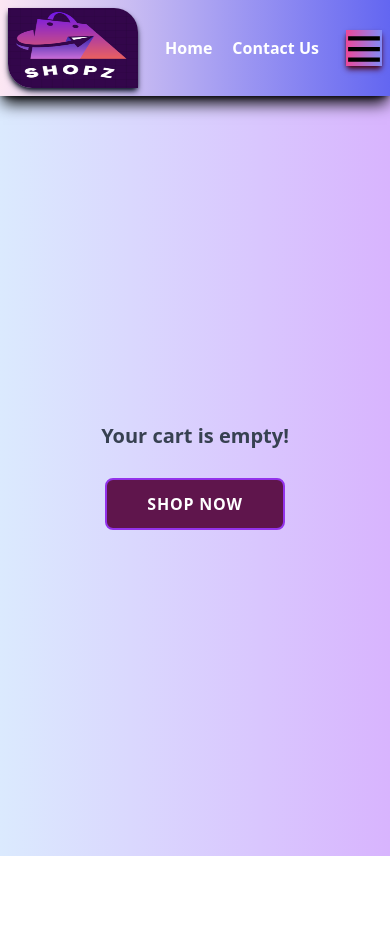
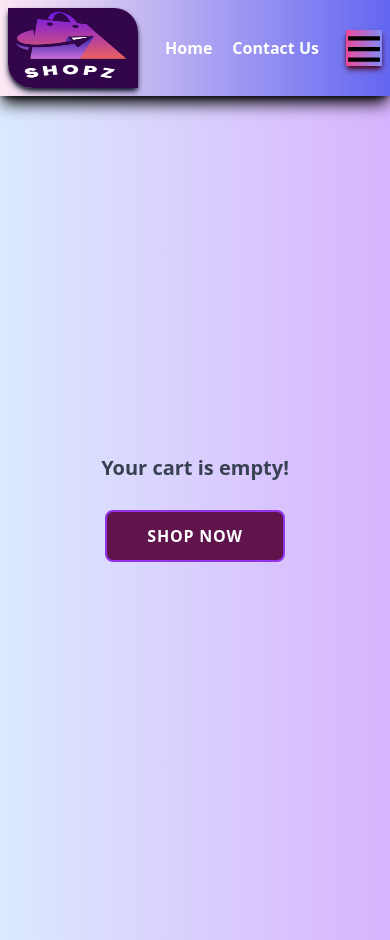
Before and after one commit to dhuruv0003/ShopZ-E-Commerce-Web-App, a React (Vite) app: page /cart in a window 390 px wide. Before the commit the page ends 856 px from the top, so only its background shows below. Built offline with nearby package versions, Linux system fonts and the light colour scheme.

Commit message:
new commit

```diff
--- a/src/components/Category.jsx
+++ b/src/components/Category.jsx
@@ -7,7 +7,8 @@ export default function Category() {
   const [hide,setHide]=useState(true)
   return (
     <div className=" mt-[6rem] relative pt-[4rem] sm:flex-col max-w-[800px] mx-auto flex justify-evenly items-center md:-left-[4rem]">
-      <div onClick={()=>setHide((prev)=>!prev)} className="absolute left-[1rem] text-2xl  flex  items-center gap-3  text-[#ffffff] cursor-pointer ">
+      <div onClick={()=>setHide((prev)=>!prev)} className="absolute md:left-[2rem] left-[1rem] text-2xl  flex  items-center gap-3  text-[#ffffff] cursor-pointer ">
+
         <TfiMenu  className='font-extrabold text-4xl shadow-md  shadow-rose-950 bg-gradient-to-r from-pink-500 to-indigo-400 '/> <p className=' text-3xl font-bold bg-gradient-to-r from-pink-500 to-indigo-400 p-2 inline-block text-transparent bg-clip-text'>Category</p>
       </div>
       <div className={`${hide?"hidden":"sm:flex flex  top-[6.2rem] flex-col absolute z-10 transition-all duration-300   transition- gap-5 sm:justify-evenly sm:item-center left-6"}`}>
--- a/src/pages/Cart.jsx
+++ b/src/pages/Cart.jsx
@@ -13,7 +13,7 @@ const Cart = () => {
   }, [cart]);
 
   return (
-    <div className="mt-[6rem] bg-gradient-to-r from-blue-100 to-purple-300 px-3 mx-auto max-[400px]:px-[0.5rem]" >
+    <div className="mt-[6rem] bg-gradient-to-r from-blue-100 to-purple-300 px-3 mx-auto min-h-screen max-[400px]:px-[0.5rem] pt-[2rem]" >
       {cart.length > 0 ? (
         <div className="max-w-[1200px] mx-auto flex flex-col md:flex-row justify-center ">
           <div className="w-[100%] md:w-[60%] flex flex-col p-2">
```
